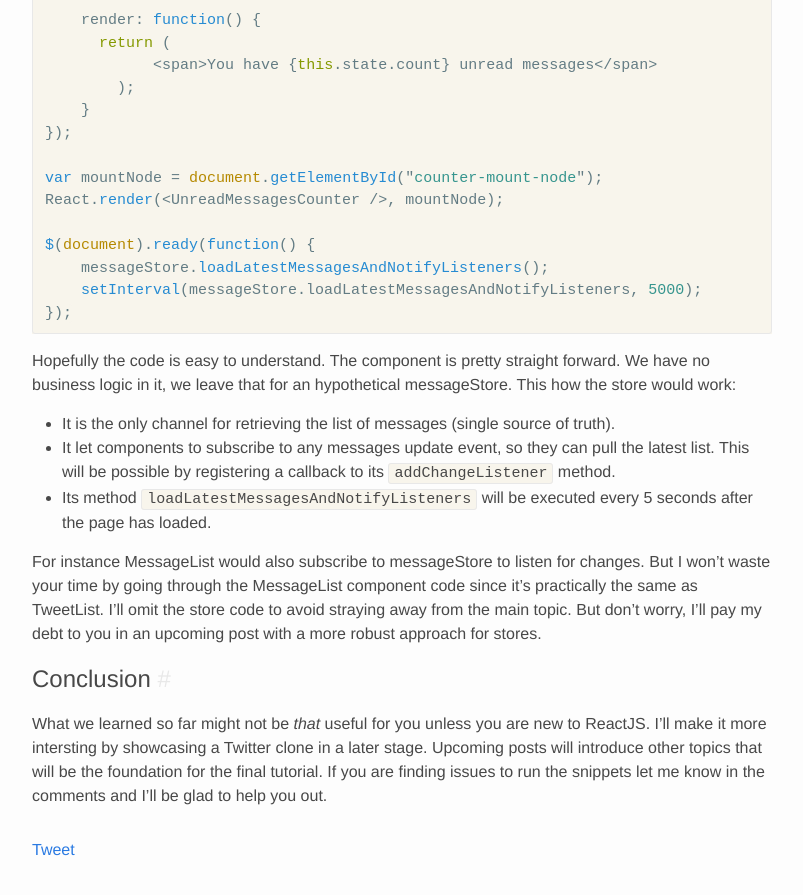
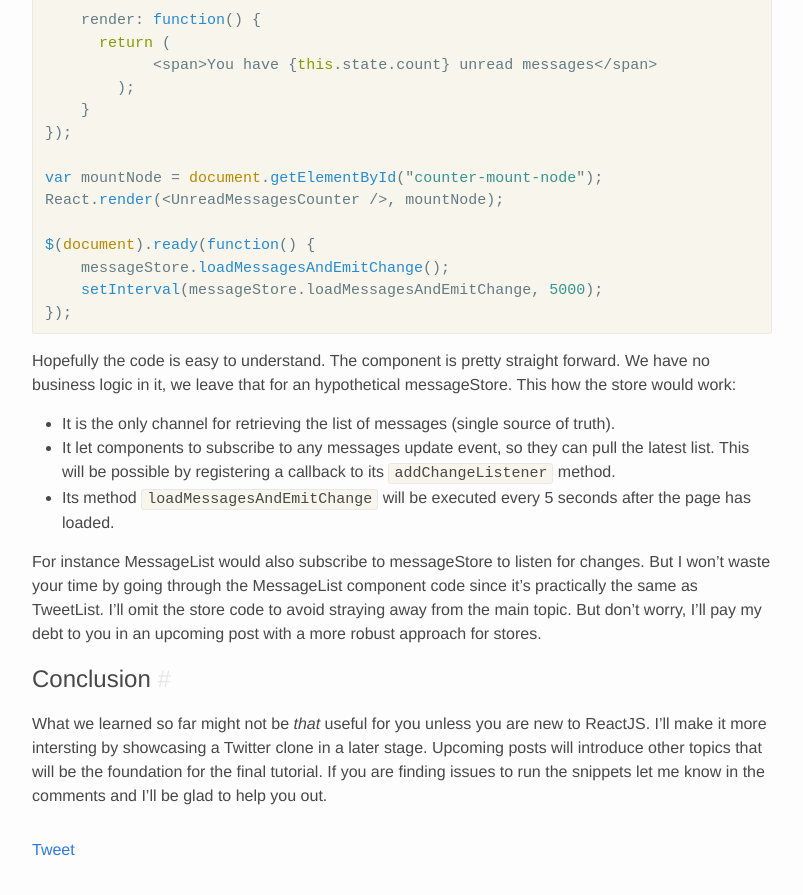
Before and after one commit to leftdevel/leftdevel.github.io, a Jekyll site: the page built from _posts/2015-03-25-reactjs-props-vs-state-best-practices.md, in a window 1280 px wide and 900 px high, scrolled down 5851 px. Shown: the top 895 px of the window, without its empty margins (238-1041 px from the left). Built offline with Jekyll 4.4.1, drawn with Linux system fonts in a browser that asks for light colours; comment, search, counter and statistics services are not loaded.

Commit message:
fixed string too long

```diff
--- a/_posts/2015-03-25-reactjs-props-vs-state-best-practices.md
+++ b/_posts/2015-03-25-reactjs-props-vs-state-best-practices.md
@@ -248,8 +248,8 @@ var mountNode = document.getElementById("counter-mount-node");
 React.render(<UnreadMessagesCounter />, mountNode);
 
 $(document).ready(function() {
-    messageStore.loadLatestMessagesAndNotifyListeners();
-    setInterval(messageStore.loadLatestMessagesAndNotifyListeners, 5000);
+    messageStore.loadMessagesAndEmitChange();
+    setInterval(messageStore.loadMessagesAndEmitChange, 5000);
 });
 
 {% endhighlight %}
@@ -259,7 +259,7 @@ in it, we leave that for an hypothetical messageStore. This how the store would
 
 * It is the only channel for retrieving the list of messages (single source of truth).
 * It let components to subscribe to any messages update event, so they can pull the latest list. This will be possible by registering a callback to its `addChangeListener` method.
-* Its method `loadLatestMessagesAndNotifyListeners` will be executed every 5 seconds after the page has loaded.
+* Its method `loadMessagesAndEmitChange` will be executed every 5 seconds after the page has loaded.
 
 For instance MessageList would also subscribe to messageStore to listen for changes. But I won't waste your time by going through the MessageList component code since it's practically the same as TweetList. I'll omit the store code to avoid straying away from the main topic. But don't worry, I'll pay my debt to you in an upcoming post with a more robust approach for stores.
 
```
